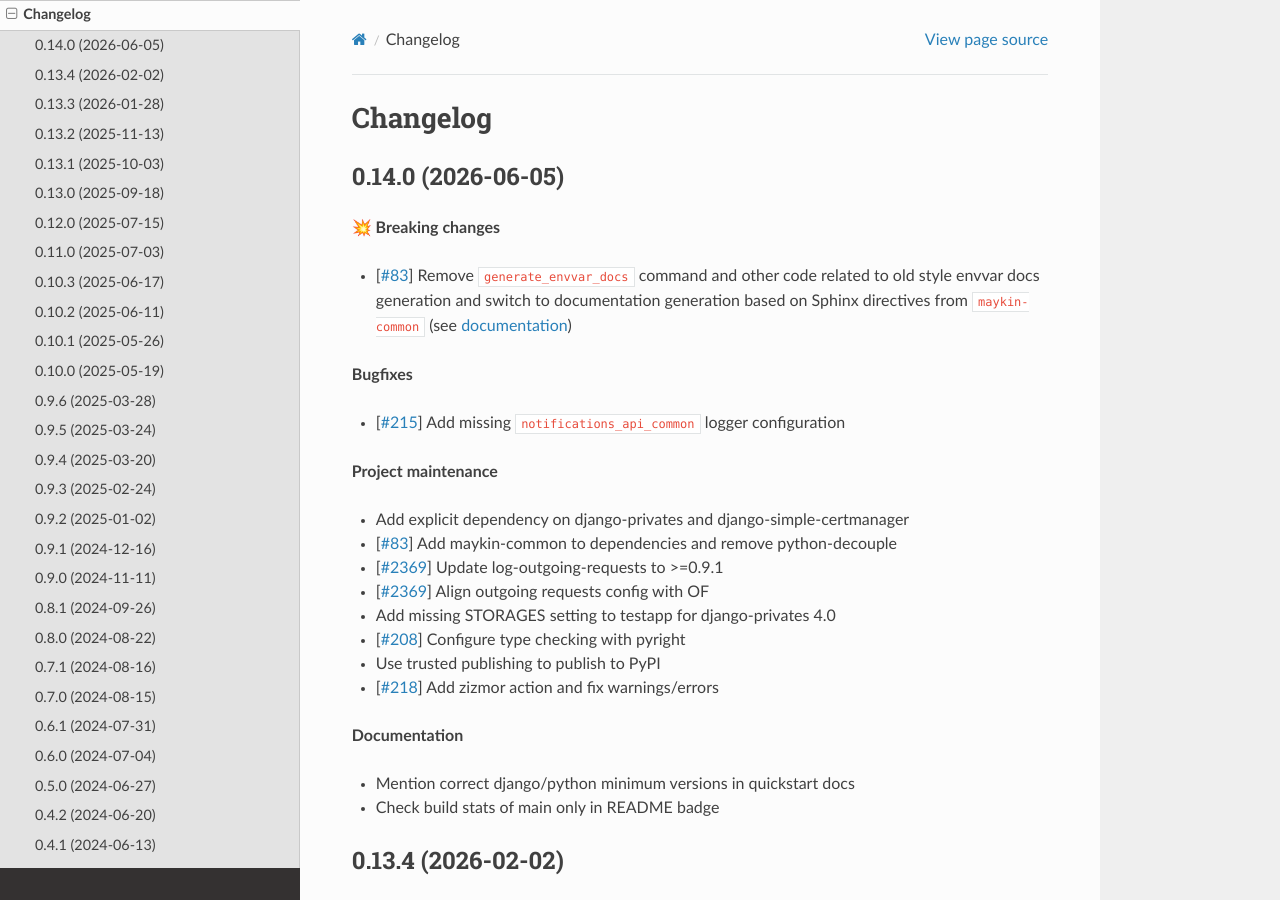
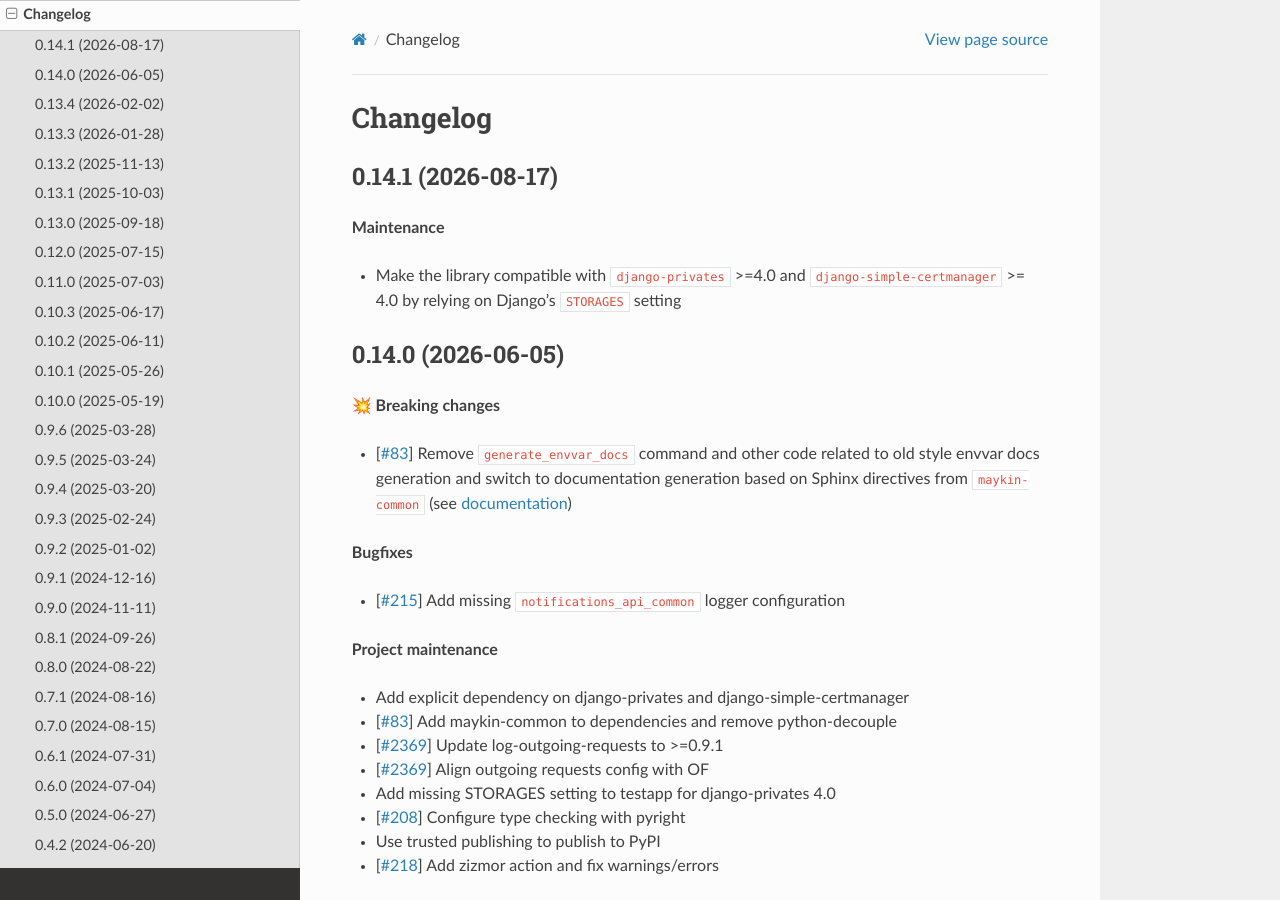
Before and after one commit to maykinmedia/open-api-framework, a Sphinx documentation site: the page built from docs/changelog.rst, in a window 1280 px wide and 900 px high. Built offline with Sphinx 7.4.7 and the Read the Docs theme 3.1.0, drawn with Linux system fonts in a browser that asks for light colours.

Commit message:
:bookmark: Release version 0.14.1

```diff
--- a/CHANGELOG.rst
+++ b/CHANGELOG.rst
@@ -1,5 +1,13 @@
 Changelog
 =========
+
+0.14.1 (2026-08-17)
+-------------------
+
+**Maintenance**
+
+* Make the library compatible with ``django-privates`` >=4.0 and ``django-simple-certmanager`` >= 4.0
+  by relying on Django's ``STORAGES`` setting
 
 0.14.0 (2026-06-05)
 -------------------
--- a/README.rst
+++ b/README.rst
@@ -1,7 +1,7 @@
 Open API Framework
 ==================
 
-:Version: 0.14.0
+:Version: 0.14.1
 :Source: https://github.com/maykinmedia/open-api-framework
 :Keywords: metapackage, dependencies
 
--- a/docs/conf.py
+++ b/docs/conf.py
@@ -26,7 +26,7 @@ copyright = "2024, Maykin Media"
 author = "Maykin Media"
 
 # The full version, including alpha/beta/rc tags
-release = "0.14.0"
+release = "0.14.1"
 
 
 # -- General configuration ---------------------------------------------------
--- a/pyproject.toml
+++ b/pyproject.toml
@@ -4,7 +4,7 @@ build-backend = "setuptools.build_meta"
 
 [project]
 name = "open-api-framework"
-version = "0.14.0"
+version = "0.14.1"
 description = "A metapackage for registration components, that bundles the dependencies shared between these components and provides generic settings"
 authors = [
     {name = "Maykin Media", email = "support@maykinmedia.nl"}
@@ -139,7 +139,7 @@ env = [
 ]
 
 [tool.bumpversion]
-current_version = "0.14.0"
+current_version = "0.14.1"
 files = [
     {filename = "pyproject.toml"},
     {filename = "README.rst"},
```
